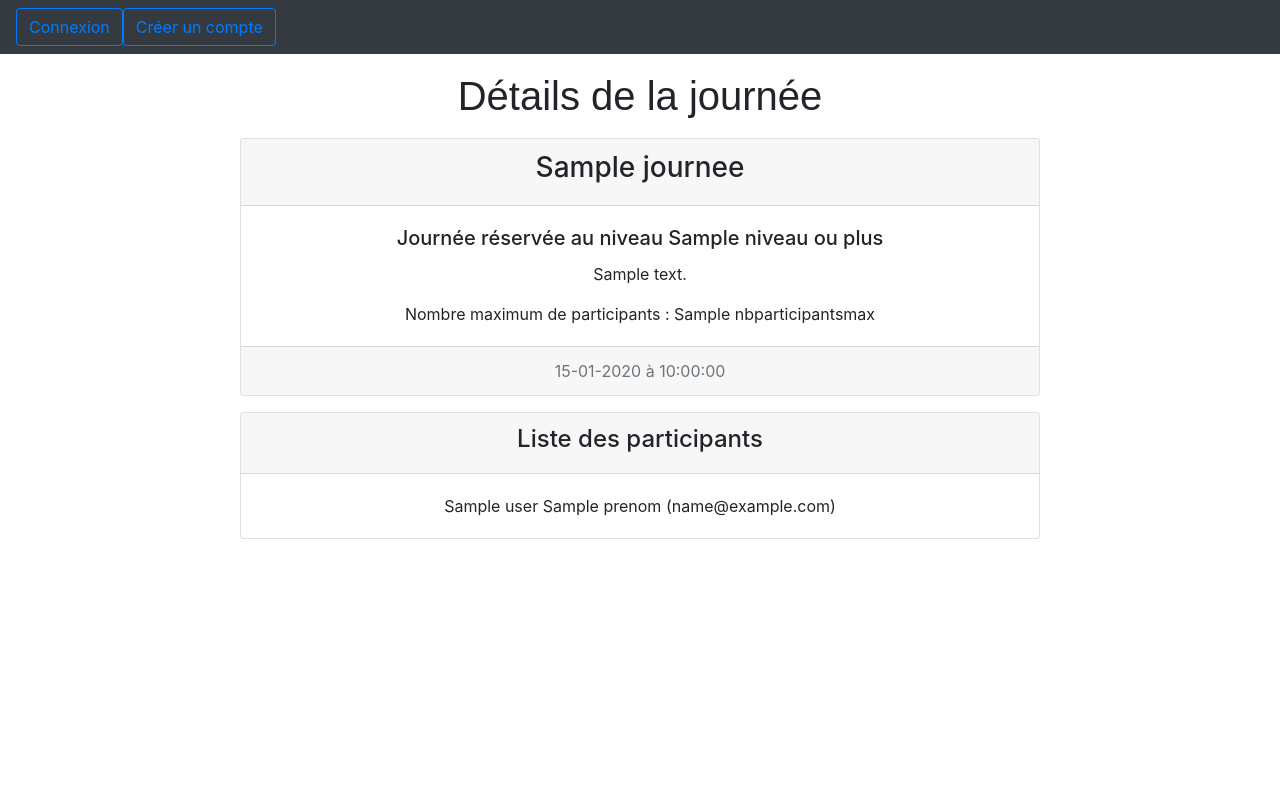
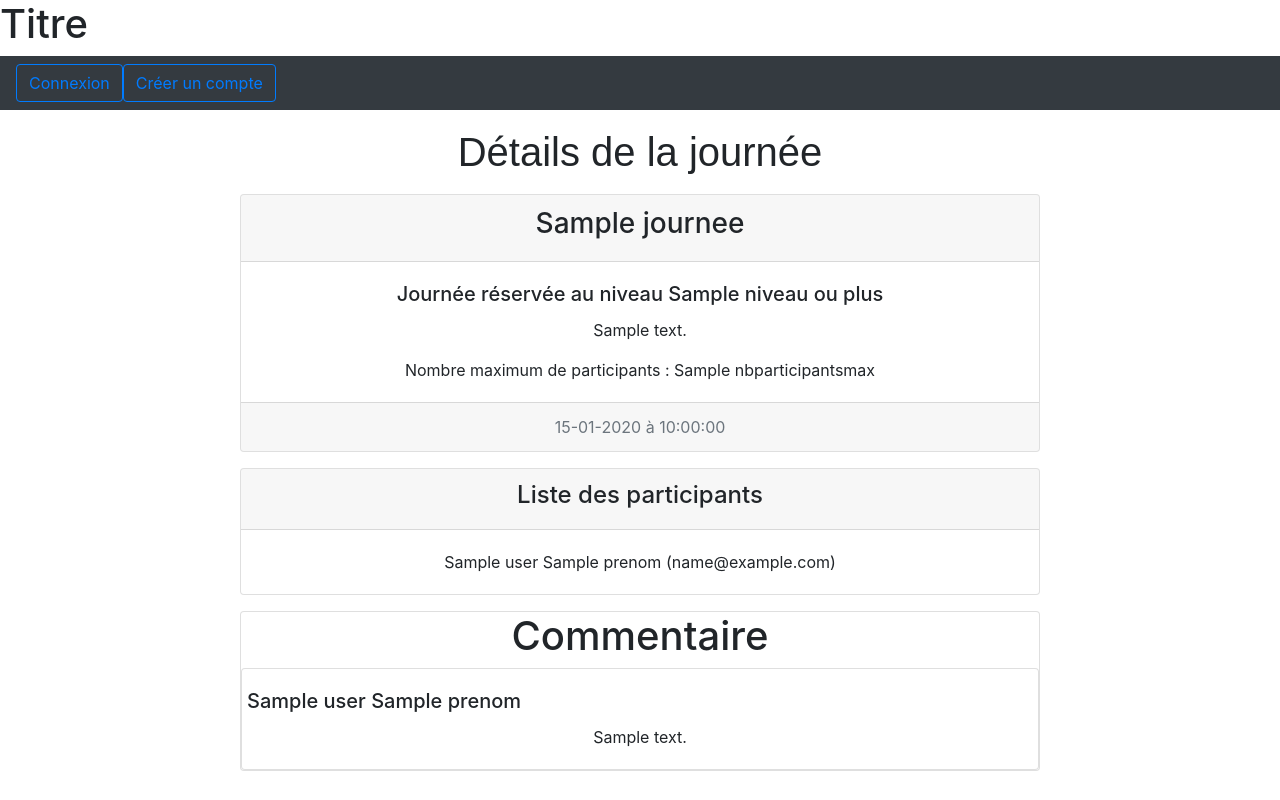
Before and after one commit to EneruJ/projet_symfony, a Symfony app: template templates/journee/index.html.twig in a window 1280 px wide. Run offline with Twig, Linux system fonts and the light colour scheme; the template is opened without the code that fills it: most values are stand-ins (such as "Sample title", 1, 10 or a date in 2020); some libraries are stand-ins or nearby versions.

Commit message:
commentaires

```diff
--- a/templates/journee/index.html.twig
+++ b/templates/journee/index.html.twig
@@ -3,6 +3,7 @@
 {% block title %}Hello JourneeController!{% endblock %}
 
 {% block body %}
+<h1>Titre</h1>
 <style>
     .example-wrapper { margin: 1em auto; max-width: 800px; width: 95%; font: 18px/1.5 sans-serif; }
     .example-wrapper code { background: #F5F5F5; padding: 2px 6px; }
@@ -53,4 +54,27 @@
     {% endfor %}
   </div>
 </div>
+
+<div class="card text-center test">
+  <h1>Commentaire</h1>
+  {% if user %}
+    {{ form_start(form) }}
+        {{ form_row(form.contenu) }}
+
+        <button type="submit" class="btn btn-primary">Poster</button>
+    {{ form_end(form) }}
+    {% endif %}
+
+
+{% for key, comment in list_comment %}
+            <div class="card w-100" >
+                <div class="card-body">
+                    <div class="row">
+                        <div><h5 class="card-title"> {{ comment.user.nom }} {{ comment.user.prenom }}</h5> </div>
+                    </div>
+                    <div style=''> {{comment.contenu}} </div>
+                </div>
+            </div>
+{% endfor %}
+</div>
 {% endblock %}
```
Also changed, not shown: src/Controller/JourneeController.php (+24 -4 lines).
